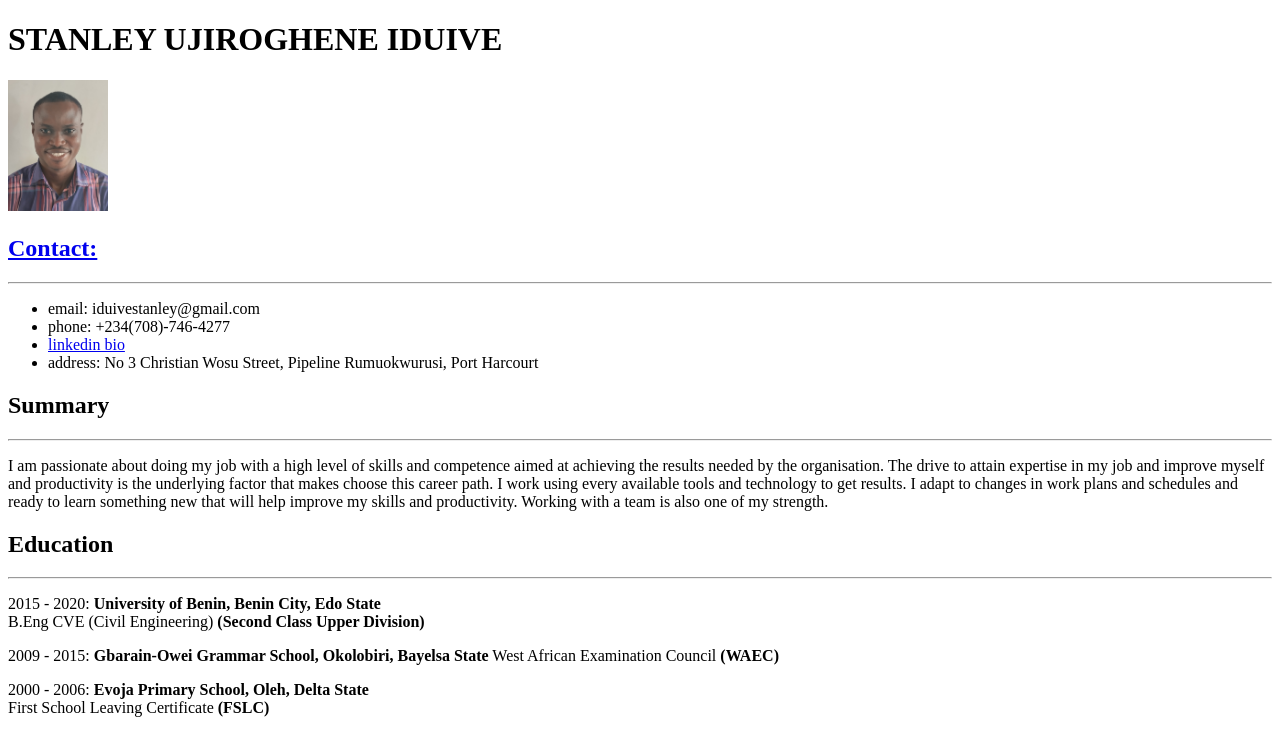
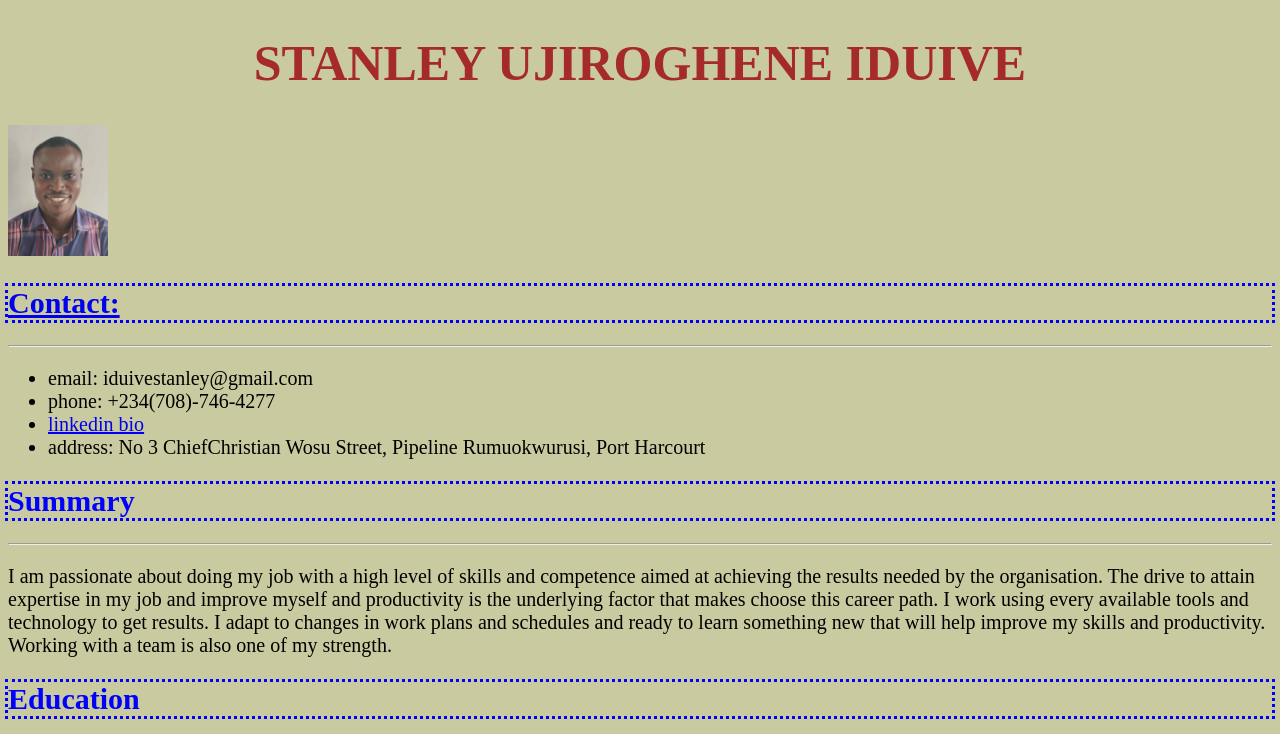
Before and after one commit to siduive1/Resume, a plain HTML site: page index.html in a window 1280 px wide. Shown: the top 734 px of the page. Drawn offline with Linux system fonts and the light colour scheme.

Commit message:
Add files via upload

```diff
--- a/index.html
+++ b/index.html
@@ -1,9 +1,10 @@
 <!DOCTYPE html>
-<html lang="en">
+<html lang="en" style="font-size: 20px;">
     <head>
         <meta charset="UTF-16">
         <meta name="viewpoint" content="width=device width, initial scale=1.0">
         <title> My Resume</title>
+        <link rel="stylesheet" href="./styles.css">
     </head>
     <body>
         <h1>STANLEY UJIROGHENE IDUIVE</h1>
@@ -14,7 +15,7 @@
             <li>email: iduivestanley@gmail.com</li>
             <li>phone: +234(708)-746-4277</li>
             <li><a href="https://linkedin.com/in/stanley-iduive-4804b2114">linkedin bio</a></li>
-            <li>address: No 3 Christian Wosu Street, Pipeline Rumuokwurusi, Port Harcourt</li>
+            <li>address: No 3 ChiefChristian Wosu Street, Pipeline Rumuokwurusi, Port Harcourt</li>
         </ul>
 
         <h2>Summary</h2>
--- /dev/null
+++ b/styles/styles.css
@@ -0,0 +1,5 @@
+* {background-color: rgb(202, 202, 160);}
+h1 {text-align: center; color: brown; font-size: 50px;}
+h2 {
+    color: blue; outline-style: dotted;
+}
```
